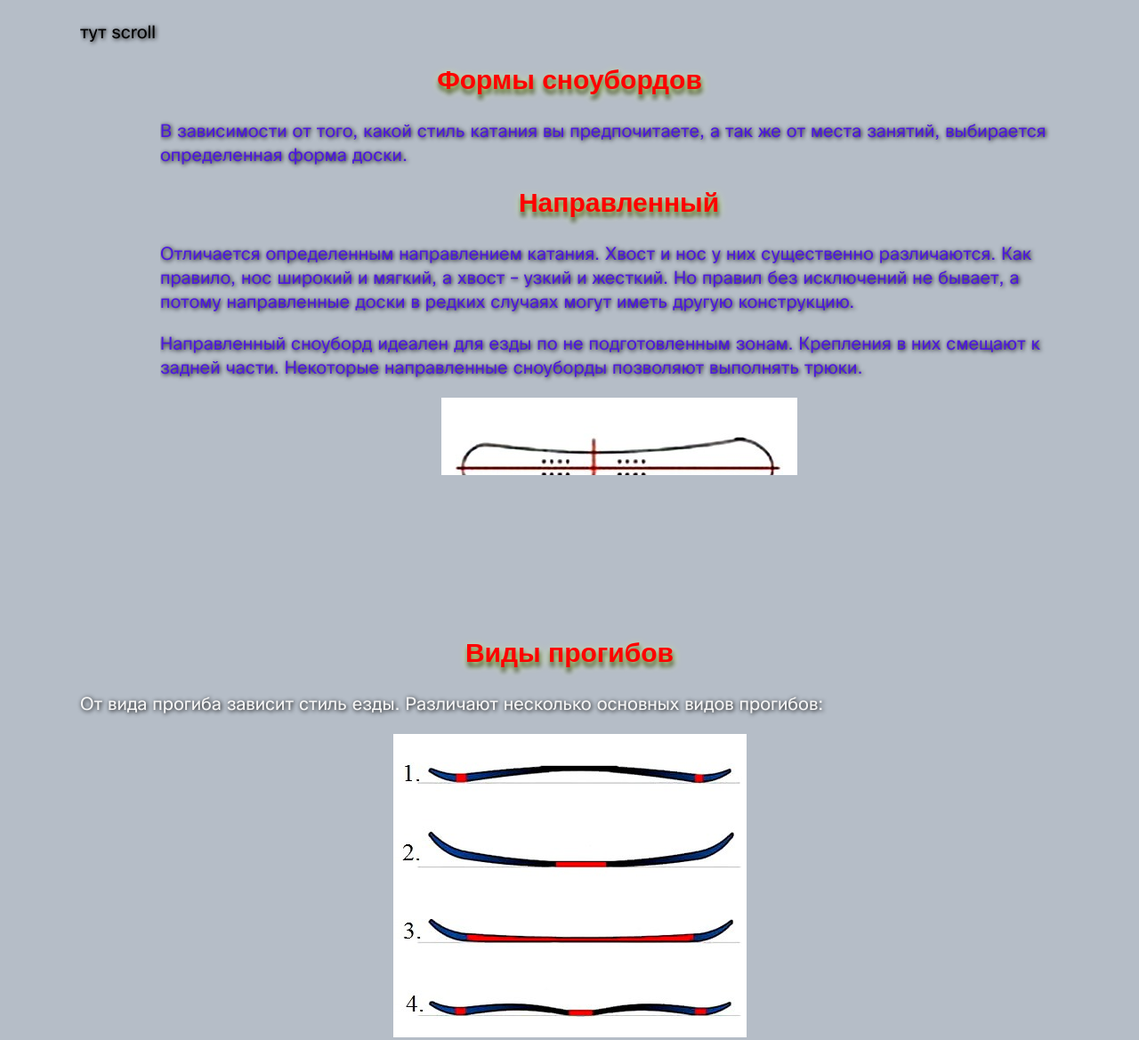
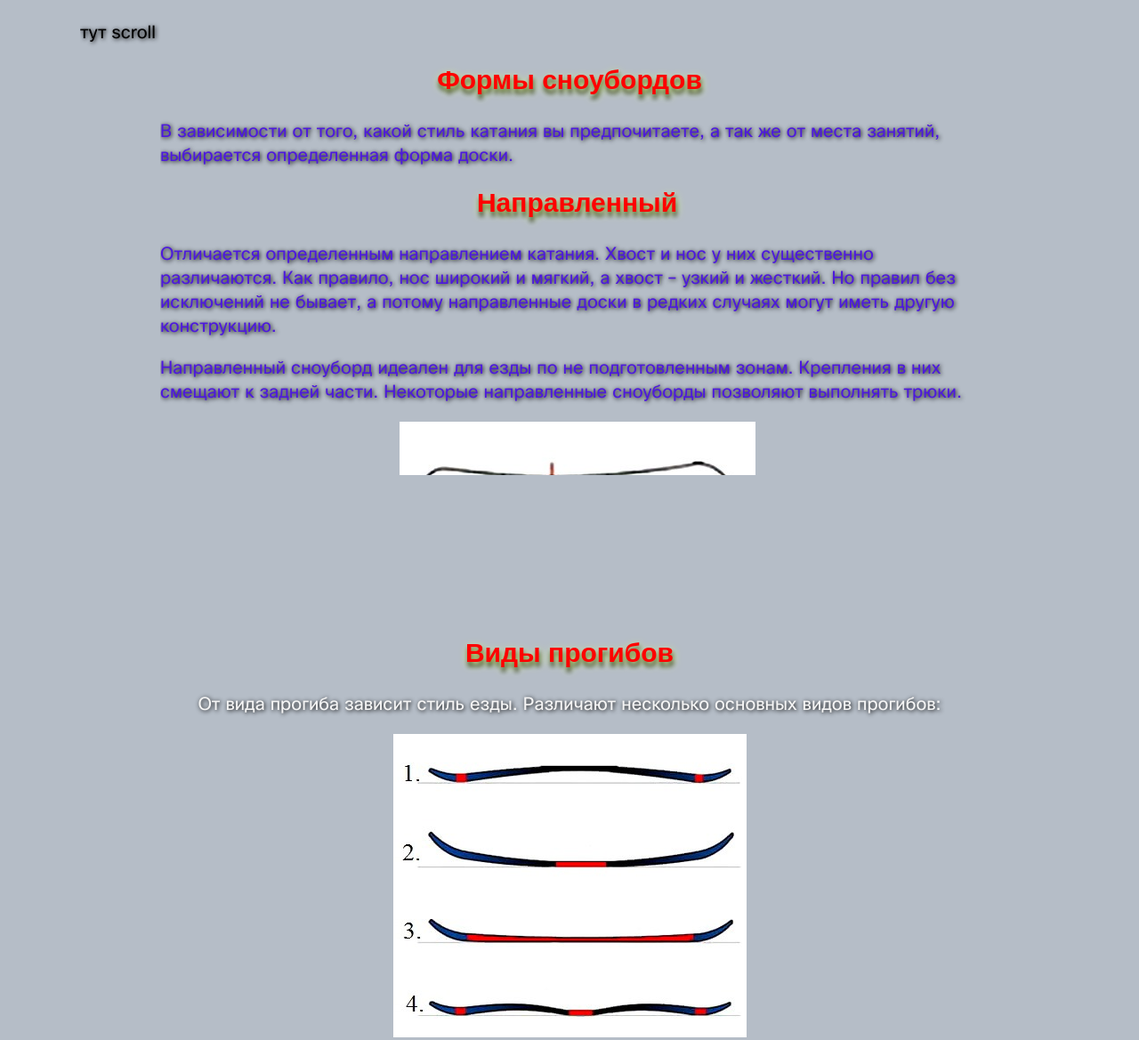
Before and after one commit to Vovcnik/lesson__5, a plain HTML site: page index.html in a window 1280 px wide. Shown: the part 1880-3049 px from the top of the page at 89% size. Drawn offline with Linux system fonts and the light colour scheme.

Commit message:
Add files via upload

```diff
--- a/css/style.css
+++ b/css/style.css
@@ -100,6 +100,10 @@ h3 {
     text-align: left;
 }
 
+.item__deflection p {
+    text-align: center;
+}
+
 p {
     padding: 0px 0px 20px 0px;
     text-align: center;
@@ -131,7 +135,7 @@ img {
     overflow: auto;
     height: 400px;
     margin: 0px -21px 150px 90px;
-    padding: 0px;
+    padding: 0px 94px 0px 0px;
 }
 
 .item__deflection span,
--- a/index.html
+++ b/index.html
@@ -4,7 +4,7 @@
 <head>
     <meta charset="UTF-8">
     <meta name="viewport" content="width=device-width, initial-scale=1.0">
-    <title></title>
+    <title>lesson__5</title>
     <link rel="stylesheet" href="css/style.css">
 </head>
 
@@ -104,7 +104,7 @@
                 </ul>
 
 
-                </p.item__scroll </div>
+
                 <div id="design" class="item item__design">
                     <h2>Конструктивные особенности</h2>
                     <p>
```
